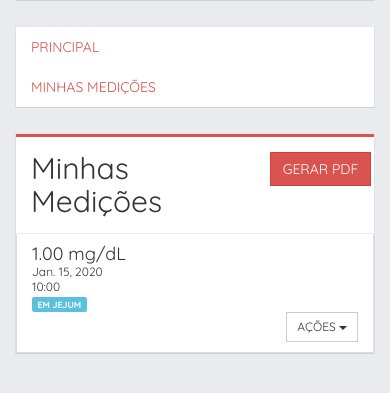
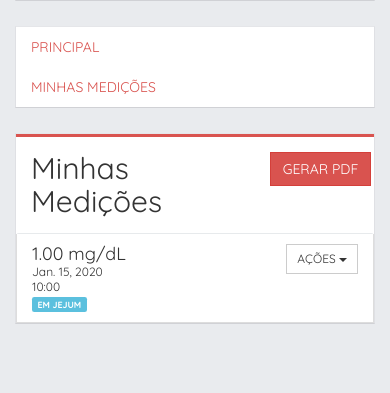
Before and after one commit to weynelucas/GlucoseMonitor, a Django app: template measures/templates/measures/list.html in a window 390 px wide. Shown: the part 290-683 px from the top of the page. Run offline with Django 3.2, Linux system fonts and the light colour scheme; tables that the repository leaves empty hold one stand-in row (values such as "Sample post"); the template is opened without the code that fills it: values that come from a table or form of the project are taken from there, most other values are stand-ins (such as "Sample title", 1, 10 or a date in 2020); parts of the project's set-up code (start-up, migrations or seed data) failed here and were passed over; some libraries are stand-ins or nearby versions.

Commit message:
Fix list item on mobile

```diff
--- a/measures/templates/measures/list.html
+++ b/measures/templates/measures/list.html
@@ -32,13 +32,13 @@
             {% for instance in queryset %}
             <div class="list-group-item">
                 <div class="row">
-                    <div class="col-md-7">
+                    <div class="col-xs-7 col-sm-7 col-md-7">
                         <h4>{{ instance.value }} mg/dL</h4>
                         <div class="list-group-item-text">{{ instance.datetime | date }}</div>
                         <div class="list-group-item-text">{{ instance.datetime | time:"H:i" }}</div>
                         <span class="label label-{{ instance.measure_type | lower }}">{{ instance.get_measure_type_display }}</span>
                     </div>
-                    <div class="col-md-5">
+                    <div class="col-xs-5 col-sm-5 col-md-5">
                         <div class="dropdown f-right">
                             <button class="btn btn-sm btn-default dropdown-toggle" type="button" id="dropdownMenu" data-toggle="dropdown" aria-haspopup="true" aria-expanded="true">
                                 Ações
```
